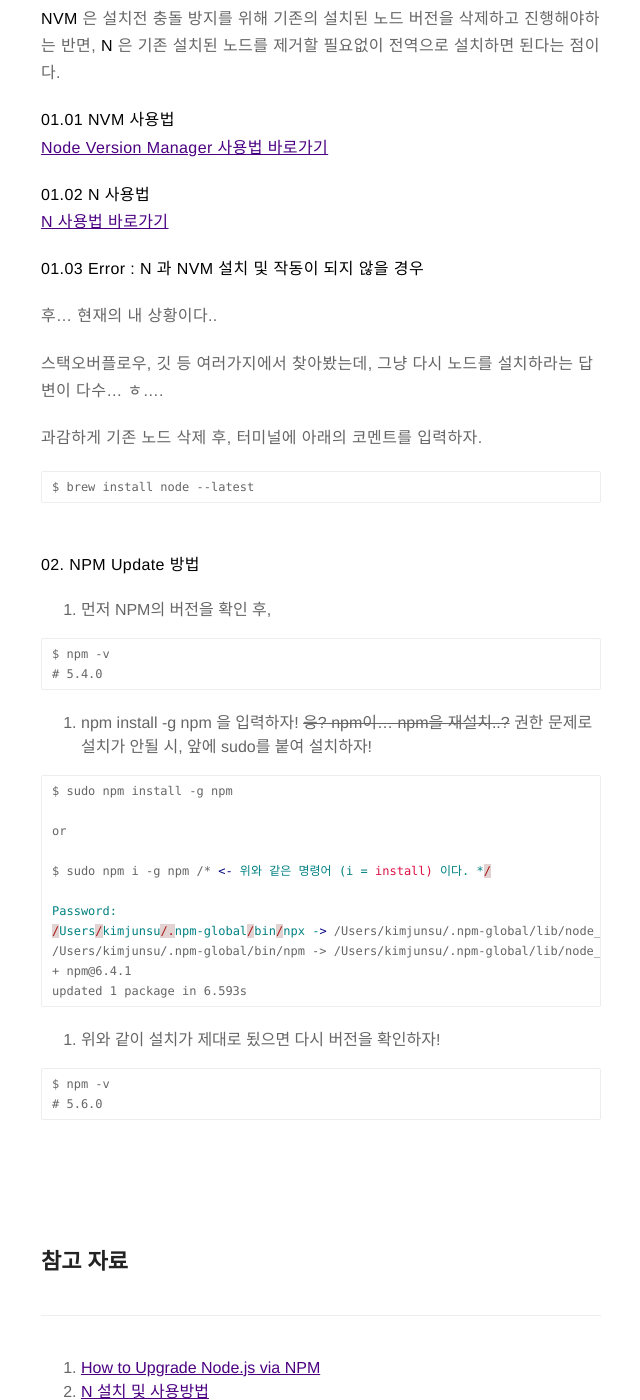
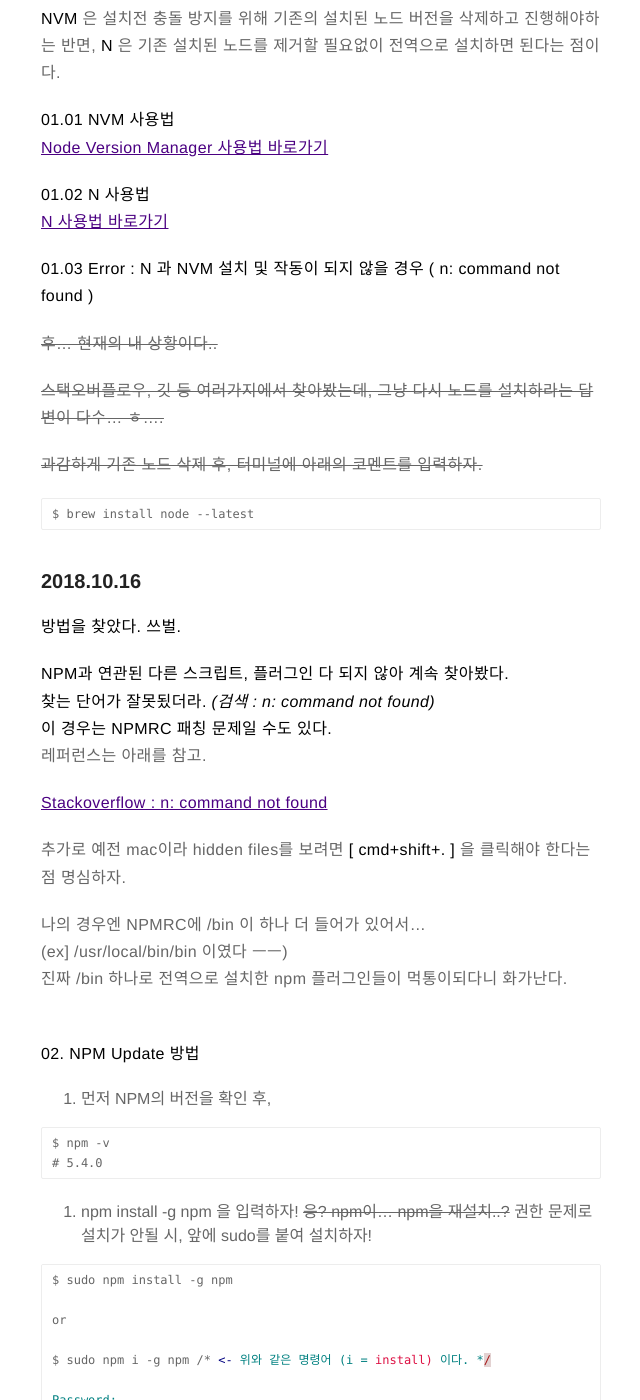
Before and after one commit to banjag954/banjag954.github.io, a Jekyll site: the page built from _posts/2018-09-26-(blog)Node version management.markdown, in a window 1280 px wide and 1400 px high, scrolled down 2195 px. Shown: the whole window, without its empty margins (319-959 px from the left). Built offline with Jekyll 4.4.1, drawn with Linux system fonts in a browser that asks for light colours; comment, search, counter and statistics services are not loaded.

Commit message:
post_find_error

````diff
--- a/_posts/2018-09-26-(blog)Node version management.markdown
+++ b/_posts/2018-09-26-(blog)Node version management.markdown
@@ -95,17 +95,35 @@ __01.02 N 사용법__ <br>
 [ N 사용법 바로가기 ](https://github.com/tj/n#usage)
 
 
-__01.03 Error : N 과 NVM 설치 및 작동이 되지 않을 경우__
+__01.03 Error : N 과 NVM 설치 및 작동이 되지 않을 경우 ( n: command not found )__
 
-후... 현재의 내 상황이다..
+~~후... 현재의 내 상황이다..~~
 
-스택오버플로우, 깃 등 여러가지에서 찾아봤는데, 그냥 다시 노드를 설치하라는 답변이 다수... ㅎ....<br>
+~~스택오버플로우, 깃 등 여러가지에서 찾아봤는데, 그냥 다시 노드를 설치하라는 답변이 다수... ㅎ....~~<br>
 
-과감하게 기존 노드 삭제 후, 터미널에 아래의 코멘트를 입력하자.
+~~과감하게 기존 노드 삭제 후, 터미널에 아래의 코멘트를 입력하자.~~
 
 ```
 $ brew install node --latest
 ```
+
+### 2018.10.16
+
+__방법을 찾았다. 쓰벌.__
+
+ __NPM과 연관된 다른 스크립트, 플러그인 다 되지 않아 계속 찾아봤다.__<br>
+ __찾는 단어가 잘못됬더라. _(검색 : n: command not found)___<br>
+ __이 경우는 NPMRC 패칭 문제일 수도 있다.__
+ <br>
+ 레퍼런스는 아래를 참고.
+
+ [Stackoverflow : n: command not found ](https://askubuntu.com/questions/608661/command-not-found-when-executing-node-js-n-package-on-sudo)
+
+추가로 예전 mac이라 hidden files를 보려면 __[ cmd+shift+. ]__ 을 클릭해야 한다는 점 명심하자.<br>
+
+ 나의 경우엔 NPMRC에 /bin 이 하나 더 들어가 있어서...<br>
+ (ex] /usr/local/bin/bin 이였다 ㅡㅡ)<br>
+ 진짜 /bin 하나로 전역으로 설치한 npm 플러그인들이 먹통이되다니 화가난다.
 
 <br>
 __02. NPM Update 방법__
````
